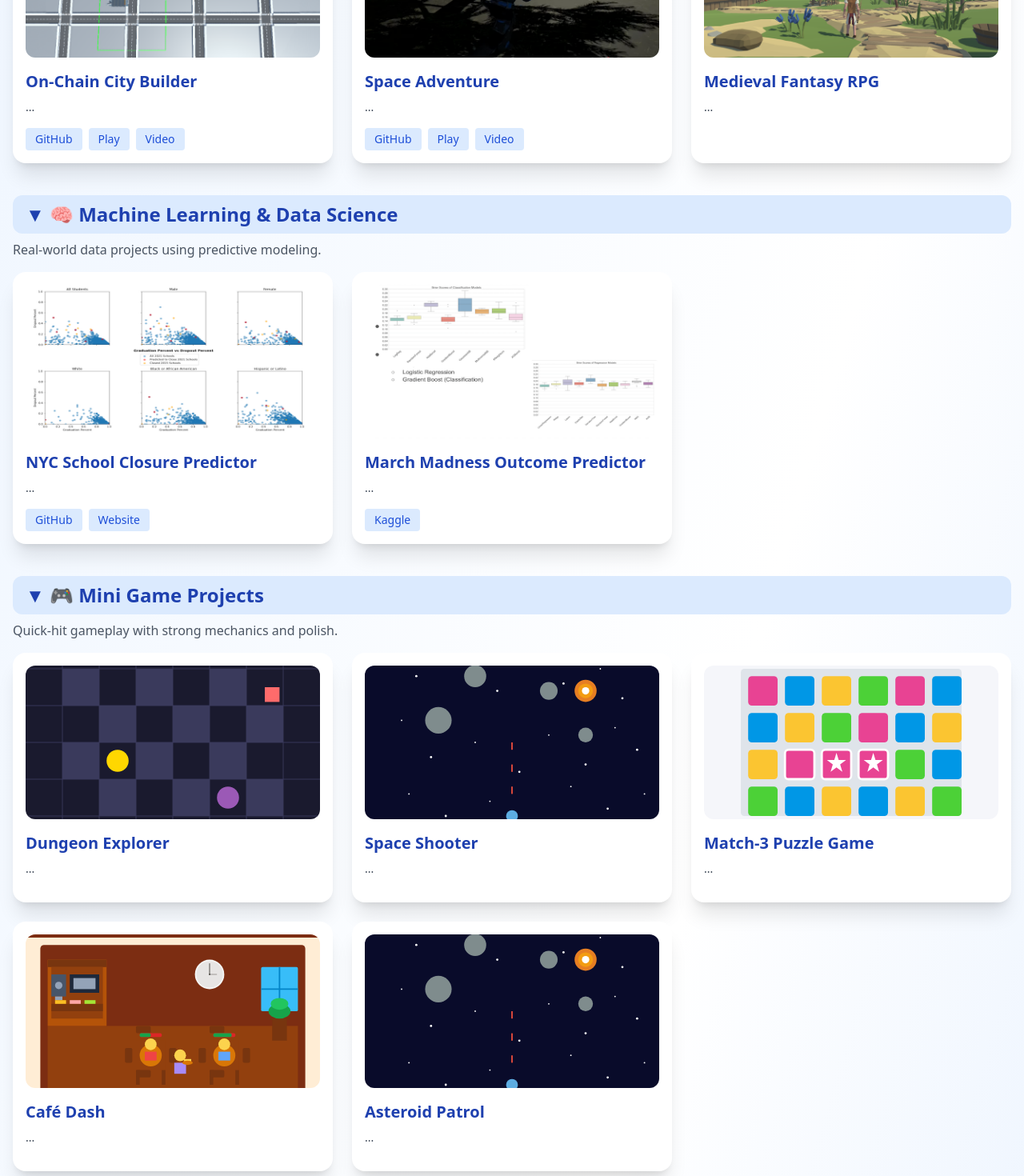
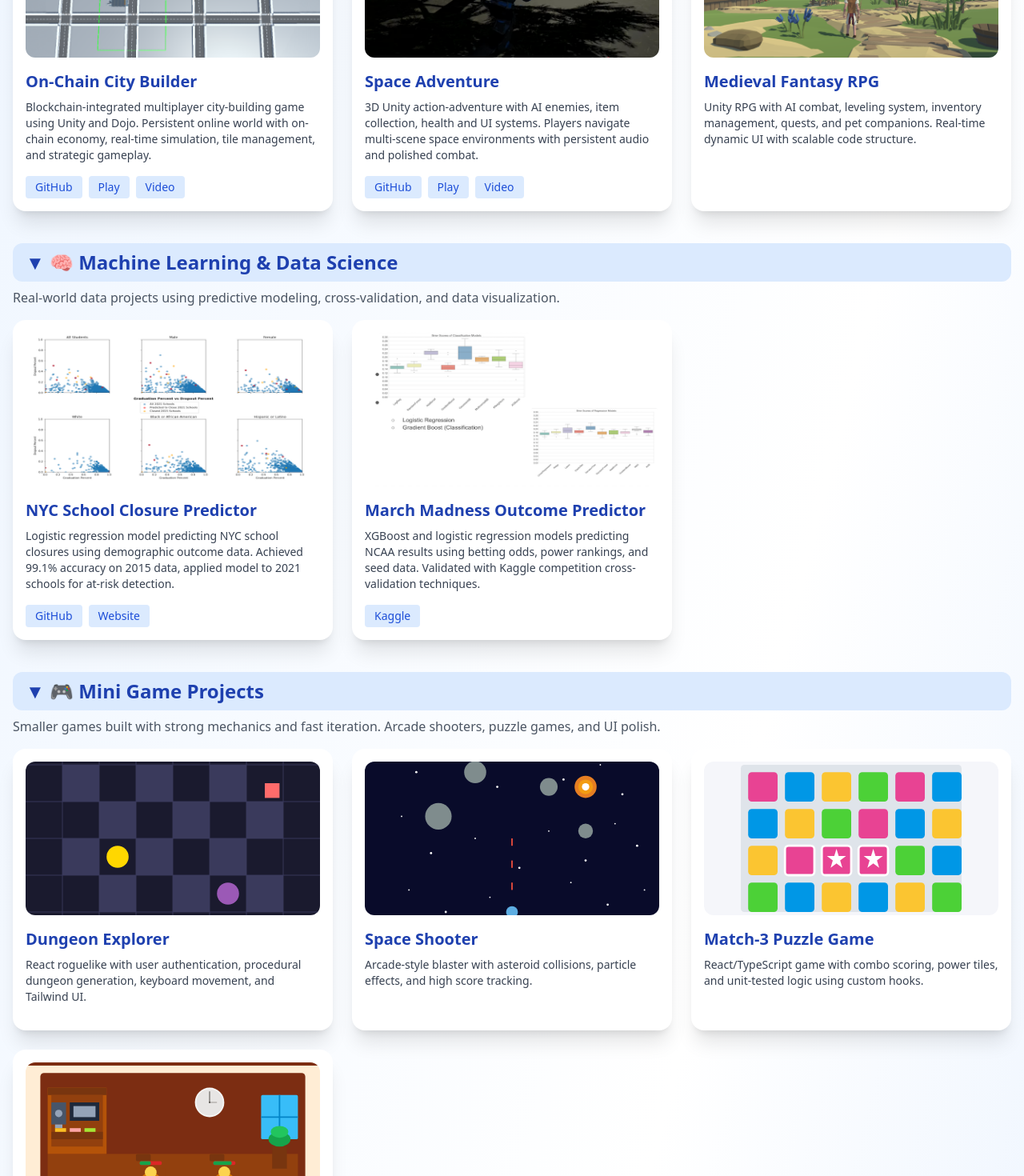
Before and after one commit to EthanPerello/EthanPerello.github.io, a React (Create React App) app: page / in a window 1280 px wide. Shown: the part 360-1830 px from the top of the page at 80% size. Built offline with nearby package versions, Linux system fonts and the light colour scheme.

Commit message:
Update before deploy

```diff
--- a/src/App.js
+++ b/src/App.js
@@ -1,4 +1,3 @@
-
 import React, { useEffect, useState } from "react";
 
 // === Image Imports ===
@@ -25,13 +24,12 @@ import zeldaImage from "./images/zelda.png";
 import marioImage from "./images/mario.png";
 import angryBirdsImage from "./images/angry-birds.png";
 import cafeDashImage from "./images/cafe-dash.svg";
-import asteroidPatrolImage from "./images/space-shooter.svg";
 import dreadHallsImage from "./images/dreadhalls.png";
 import portalsImage from "./images/portals.png";
 import helicopterImage from "./images/helicopter.png";
 import pongImage from "./images/pong.png";
 
-// COMPONENTS
+// === Components ===
 const Layout = ({ children }) => (
   <div className="min-h-screen bg-gradient-to-br from-blue-50 via-white to-blue-100 text-gray-800 font-sans">
     <div className="max-w-screen-xl mx-auto px-4 py-10">
@@ -80,70 +78,224 @@ const CollapsibleSection = ({ title, description, children }) => {
   );
 };
 
+const featuredGames = [
+  {
+    title: "On-Chain City Builder",
+    image: cityBuilderImage,
+    description: `Blockchain-integrated multiplayer city-building game using Unity and Dojo. Persistent online world with on-chain economy, real-time simulation, tile management, and strategic gameplay.`,
+    github: "https://github.com/EthanPerello/DojoCityBuilder",
+    play: "https://ethanperello.github.io/DojoCityBuilder/",
+    video: "https://www.youtube.com/watch?v=lORypXL-UwA"
+  },
+  {
+    title: "Space Adventure",
+    image: spaceGameImage,
+    description: `3D Unity action-adventure with AI enemies, item collection, health and UI systems. Players navigate multi-scene space environments with persistent audio and polished combat.`,
+    github: "https://github.com/EthanPerello/SpaceGame",
+    play: "https://ethanperello.itch.io/space-game",
+    video: "https://www.youtube.com/watch?v=CufS2USIR1Y"
+  },
+  {
+    title: "Medieval Fantasy RPG",
+    image: rpgImage,
+    description: `Unity RPG with AI combat, leveling system, inventory management, quests, and pet companions. Real-time dynamic UI with scalable code structure.`
+  }
+];
+
+const mlProjects = [
+  {
+    title: "NYC School Closure Predictor",
+    image: nycImage,
+    description: `Logistic regression model predicting NYC school closures using demographic outcome data. Achieved 99.1% accuracy on 2015 data, applied model to 2021 schools for at-risk detection.`,
+    github: "https://github.com/EthanPerello/New-York-Student-Outcomes-and-School-Closures",
+    website: "https://ethanperello.github.io/New-York-Student-Outcomes-and-School-Closures/"
+  },
+  {
+    title: "March Madness Outcome Predictor",
+    image: marchMadnessImage,
+    description: `XGBoost and logistic regression models predicting NCAA results using betting odds, power rankings, and seed data. Validated with Kaggle competition cross-validation techniques.`,
+    kaggle: "https://www.kaggle.com/competitions/march-machine-learning-mania-2023"
+  }
+];
+
+const miniGames = [
+  {
+    title: "Dungeon Explorer",
+    image: dungeonExplorerImage,
+    description: "React roguelike with user authentication, procedural dungeon generation, keyboard movement, and Tailwind UI."
+  },
+  {
+    title: "Space Shooter",
+    image: spaceShooterImage,
+    description: "Arcade-style blaster with asteroid collisions, particle effects, and high score tracking."
+  },
+  {
+    title: "Match-3 Puzzle Game",
+    image: match3Image,
+    description: "React/TypeScript game with combo scoring, power tiles, and unit-tested logic using custom hooks."
+  },
+  {
+    title: "Café Dash",
+    image: cafeDashImage,
+    description: "Time management restaurant game where players serve customers, juggle stations, and optimize workflow."
+  }
+];
+
+const miniWebApps = [
+  {
+    title: "Grid Resource Management",
+    image: gridBuilderImage,
+    description: "Strategy simulation with tile harvesting, inventory tracking, and context menu interactions."
+  },
+  {
+    title: "Election Simulation",
+    image: electionSimImage,
+    description: "Interactive polling and vote simulator with randomized candidates, result display, and responsive UI."
+  },
+  {
+    title: "User Manager Dashboard",
+    image: userManagerImage,
+    description: "TypeScript React admin dashboard with toast feedback, access control, and editable user profiles."
+  },
+  {
+    title: "Restaurant Website",
+    image: restaurantImage,
+    description: "Fully responsive React Router site with food menu, location finder, and accessible design."
+  },
+  {
+    title: "Fast Food Finder",
+    image: fastFoodImage,
+    description: "Multi-location menu site with nutritional breakdowns and mobile-first adaptive layouts."
+  },
+  {
+    title: "Email Design System",
+    image: emailSystemImage,
+    description: "Responsive email builder with cross-client tested table layouts and CSS-in-JS styles."
+  },
+  {
+    title: "Well Validation Toolkit",
+    image: wellValidationImage,
+    description: "Time series forecasting and PyTorch integration for oil well hydration depth validation."
+  }
+];
+const cs50Games = [
+  {
+    title: "Flappy Bird",
+    image: flappyBirdImage,
+    video: "https://www.youtube.com/watch?v=cguqEUa7aKc",
+    description: "A recreation of the viral mobile game using LÖVE2D. One-button controls, procedural pipes, parallax backgrounds, and score tracking."
+  },
+  {
+    title: "Breakout",
+    image: breakoutImage,
+    video: "https://www.youtube.com/watch?v=sVcEJVXvUBk&t=76s&pp=0gcJCb8Ag7Wk3p_U",
+    description: "A brick-breaking arcade clone featuring multiple levels, power-ups, particle effects, and score multipliers."
+  },
+  {
+    title: "Match-3",
+    image: match3CS50Image,
+    video: "https://www.youtube.com/watch?v=uRAvr6jjvD4&t=2s",
+    description: "Bejeweled-inspired gem-matching puzzle game with cascades, timers, and board-clearing combos."
+  },
+  {
+    title: "Pokémon",
+    image: pokemonImage,
+    video: "https://www.youtube.com/watch?v=vpGzT32EYfo&t=15s",
+    description: "Turn-based battle system inspired by Pokémon. Type advantages, health bars, leveling, and animated sequences."
+  },
+  {
+    title: "The Legend of Zelda",
+    image: zeldaImage,
+    video: "https://www.youtube.com/watch?v=grg8zPM8IXQ",
+    description: "Top-down dungeon crawler with puzzle rooms, enemy AI, heart-based health, and item collection."
+  },
+  {
+    title: "Super Mario Bros",
+    image: marioImage,
+    video: "https://www.youtube.com/watch?v=EtEtVQGwuf4",
+    description: "Side-scrolling platformer with coins, pipes, power-ups, and Goomba-stomping physics."
+  },
+  {
+    title: "Angry Birds",
+    image: angryBirdsImage,
+    video: "https://www.youtube.com/watch?v=O5gGkmil-Qg",
+    description: "Physics-based puzzle game with projectile launching, destructible environments, and enemy clearing objectives."
+  },
+  {
+    title: "Dread Halls",
+    image: dreadHallsImage,
+    video: "https://www.youtube.com/watch?v=K3X_o2Jlahg&t=2s",
+    description: "First-person horror game with procedural level generation, sound-driven AI, and stealth mechanics."
+  },
+  {
+    title: "Portals",
+    image: portalsImage,
+    video: "https://www.youtube.com/watch?v=wftNRio_PEk",
+    description: "A logic puzzle platformer inspired by Portal. Players teleport between areas to solve spatial puzzles."
+  },
+  {
+    title: "3D Helicopter Game",
+    image: helicopterImage,
+    video: "https://www.youtube.com/watch?v=l4muAD4axtU",
+    description: "Unity 3D side-scrolling helicopter flight game. Navigate through obstacles with realistic physics."
+  },
+  {
+    title: "Pong",
+    image: pongImage,
+    video: "https://www.youtube.com/watch?v=r5pTh3Sn_Pk",
+    description: "Classic Pong clone with two-player controls, ball speed logic, and score tracking."
+  }
+];
 export default function App() {
   useEffect(() => {
     document.title = "Ethan Perello Projects";
   }, []);
 
-  const featuredGames = [
-    { title: "On-Chain City Builder", image: cityBuilderImage, description: "...", github: "...", play: "...", video: "..." },
-    { title: "Space Adventure", image: spaceGameImage, description: "...", github: "...", play: "...", video: "..." },
-    { title: "Medieval Fantasy RPG", image: rpgImage, description: "..." }
-  ];
-
-  const mlProjects = [
-    { title: "NYC School Closure Predictor", image: nycImage, description: "...", github: "...", website: "..." },
-    { title: "March Madness Outcome Predictor", image: marchMadnessImage, description: "...", kaggle: "..." }
-  ];
-
-  const miniGames = [
-    { title: "Dungeon Explorer", image: dungeonExplorerImage, description: "..." },
-    { title: "Space Shooter", image: spaceShooterImage, description: "..." },
-    { title: "Match-3 Puzzle Game", image: match3Image, description: "..." },
-    { title: "Café Dash", image: cafeDashImage, description: "..." },
-    { title: "Asteroid Patrol", image: asteroidPatrolImage, description: "..." }
-  ];
-
-  const miniWebApps = [
-    { title: "Grid Resource Management", image: gridBuilderImage, description: "..." },
-    { title: "Election Simulation", image: electionSimImage, description: "..." },
-    { title: "User Manager Dashboard", image: userManagerImage, description: "..." },
-    { title: "Restaurant Website", image: restaurantImage, description: "..." },
-    { title: "Fast Food Finder", image: fastFoodImage, description: "..." },
-    { title: "Email Design System", image: emailSystemImage, description: "..." },
-    { title: "Well Validation Toolkit", image: wellValidationImage, description: "..." }
-  ];
-
-  const cs50Games = [
-    { title: "Flappy Bird", image: flappyBirdImage, description: "..." },
-    { title: "Breakout", image: breakoutImage, description: "..." },
-    { title: "Match-3", image: match3CS50Image, description: "..." },
-    { title: "Pokémon", image: pokemonImage, description: "..." },
-    { title: "The Legend of Zelda", image: zeldaImage, description: "..." },
-    { title: "Super Mario Bros", image: marioImage, description: "..." },
-    { title: "Angry Birds", image: angryBirdsImage, description: "..." },
-    { title: "Dread Halls", image: dreadHallsImage, description: "..." },
-    { title: "Portals", image: portalsImage, description: "..." },
-    { title: "3D Helicopter Game", image: helicopterImage, description: "..." },
-    { title: "Pong", image: pongImage, description: "..." }
-  ];
-
   return (
     <Layout>
-      <CollapsibleSection title="🔥 Featured Game Projects" description="Top-tier Unity and blockchain-integrated games.">
-        {featuredGames.map((p, i) => <ProjectCard key={i} project={p} />)}
+      <CollapsibleSection
+        title="🔥 Featured Game Projects"
+        description="Top-tier Unity and blockchain-integrated games demonstrating system design, AI, multiplayer, and polished gameplay."
+      >
+        {featuredGames.map((project, i) => (
+          <ProjectCard key={i} project={project} />
+        ))}
       </CollapsibleSection>
-      <CollapsibleSection title="🧠 Machine Learning & Data Science" description="Real-world data projects using predictive modeling.">
-        {mlProjects.map((p, i) => <ProjectCard key={i} project={p} />)}
+
+      <CollapsibleSection
+        title="🧠 Machine Learning & Data Science"
+        description="Real-world data projects using predictive modeling, cross-validation, and data visualization."
+      >
+        {mlProjects.map((project, i) => (
+          <ProjectCard key={i} project={project} />
+        ))}
       </CollapsibleSection>
-      <CollapsibleSection title="🎮 Mini Game Projects" description="Quick-hit gameplay with strong mechanics and polish.">
-        {miniGames.map((p, i) => <ProjectCard key={i} project={p} />)}
+
+      <CollapsibleSection
+        title="🎮 Mini Game Projects"
+        description="Smaller games built with strong mechanics and fast iteration. Arcade shooters, puzzle games, and UI polish."
+      >
+        {miniGames.map((project, i) => (
+          <ProjectCard key={i} project={project} />
+        ))}
       </CollapsibleSection>
-      <CollapsibleSection title="🌐 Web Applications & Tools" description="Frontend tools and dashboards with React, TypeScript, and design systems.">
-        {miniWebApps.map((p, i) => <ProjectCard key={i} project={p} />)}
+
+      <CollapsibleSection
+        title="🌐 Web Applications & Tools"
+        description="Frontend and full-stack apps including admin tools, simulations, dashboards, and production-quality interfaces."
+      >
+        {miniWebApps.map((project, i) => (
+          <ProjectCard key={i} project={project} />
+        ))}
       </CollapsibleSection>
-      <CollapsibleSection title="👾 CS50 Game Development Projects" description="Games built during Harvard’s CS50 course using LÖVE2D.">
-        {cs50Games.map((p, i) => <ProjectCard key={i} project={p} />)}
+
+      <CollapsibleSection
+        title="👾 CS50 Game Development Projects"
+        description="Games built during Harvard's CS50 Game Dev course using LÖVE2D. Each game recreates core mechanics from a classic title."
+      >
+        {cs50Games.map((project, i) => (
+          <ProjectCard key={i} project={project} />
+        ))}
       </CollapsibleSection>
     </Layout>
   );
```
